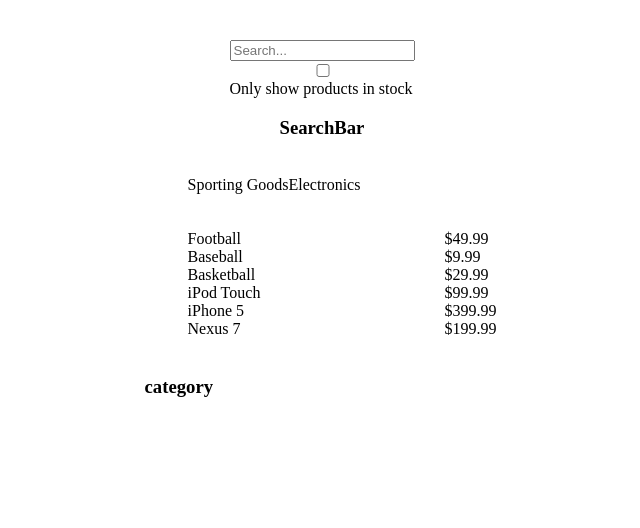
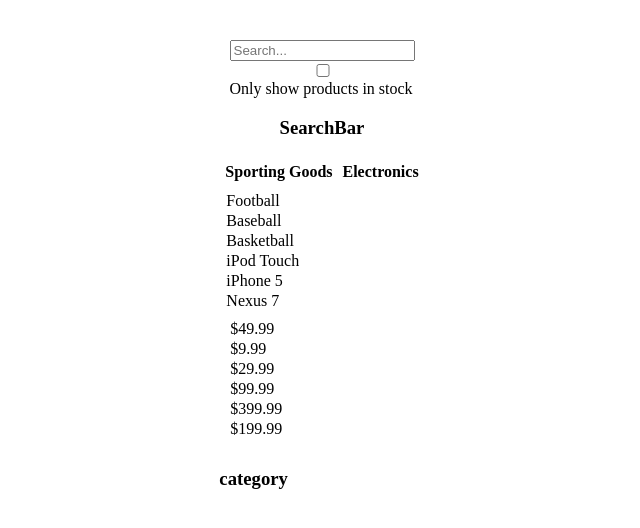
Before and after one commit to alejandrojop/mock, a React app: page / in a window 1280 px wide. Shown: the top 528 px of the page, without its empty margins (318-958 px from the left). Built offline with nearby package versions, Linux system fonts and the light colour scheme.

Commit message:
segundo commit

```diff
--- a/src/ProductCategoryRow.tsx
+++ b/src/ProductCategoryRow.tsx
@@ -5,18 +5,18 @@
 const compare: string[] = [];
 
 const lista = stock.filter(function (title) {
-  compare.push(title.category);
-  console.log(compare);
+  return compare.push(title.category);
+});
+console.log(lista);
 
-  return compare;
-});
-
-const uniq: string[] = compare.reduce(function (a, b) {
+const uniq: string[] = compare.reduce(function (a, b: string[]) {
   if (a.indexOf(b) < 0) a.push(b);
   return a;
 }, []);
 
-// console.log(uniq);
+console.log(uniq);
+
+const agrupar = () => {};
 
 const filtrado: string[] = compare.filter((f) => !uniq.includes(f));
 console.log(filtrado);
@@ -25,31 +25,34 @@
   return (
     <div id="productList">
       <table>
-        <tr>
+        <thead>
+          <th>
+            <tr>
+              <td>{uniq[0]}</td>
+            </tr>
+          </th>
+          <th>
+            <tr>
+              <td>{uniq[1]}</td>
+            </tr>
+          </th>
+        </thead>
+        <tbody>
           <td>
-            <ul>
-              <li>{uniq}</li>
-            </ul>
+            <tr>
+              {stock.map((product: Data) => (
+                <tr key={product.name}>{product.name}</tr>
+              ))}
+            </tr>
+            <td>
+              <td>
+                {stock.map((product: Data) => (
+                  <tr key={product.name}>{product.price}</tr>
+                ))}
+              </td>
+            </td>
           </td>
-        </tr>
-        <tr>
-          <td>
-            <ul>
-              {stock.map((product: Data, i: number) => (
-                <li key={i}>{product.name}</li>
-              ))}
-            </ul>
-          </td>
-          <td>
-            <ul>
-              <ul>
-                {stock.map((product: Data, i: number | string) => (
-                  <li key={i}>{product.price}</li>
-                ))}
-              </ul>
-            </ul>
-          </td>
-        </tr>
+        </tbody>
       </table>
     </div>
   );
@@ -65,3 +68,15 @@
   <li key={i}>{product.price}</li>
 ))}
 </ul> */
+
+// <tr>
+// {stock.map((product: Data) => (
+//   <td key={product.name}>{product.name}</td>
+// ))}
+
+// <tr>
+//   {stock.map((product: Data) => (
+//     <td key={product.name}>{product.price}</td>
+//   ))}
+// </tr>
+// </tr>
```
